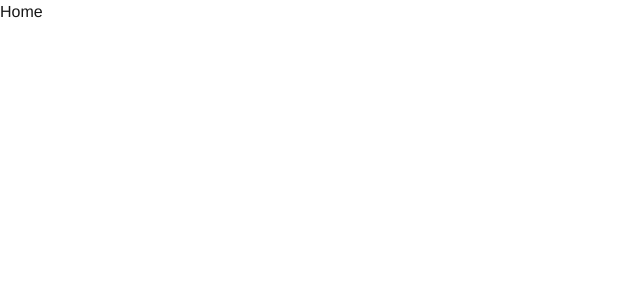
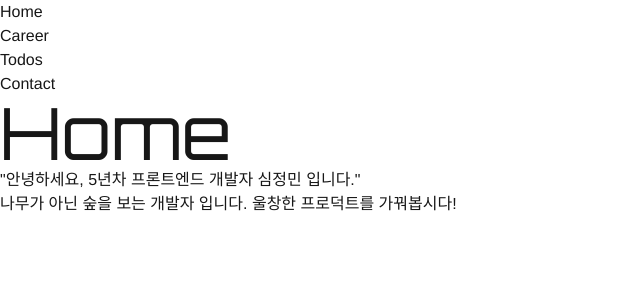
Before and after one commit to simjung418/portfolio-2025, a Next.js app: page / in a window 1280 px wide. Shown: the top 300 px of the page, without its empty margins (0-640 px from the left). Built offline with nearby package versions, Linux system fonts and the light colour scheme.

Commit message:
About 페이지 및 내비게이션 컴포넌트 추가, 홈 및 투두 레이아웃에 섹션 타이틀 통합

```diff
--- /dev/null
+++ b/app/about/page.tsx
@@ -0,0 +1,3 @@
+export default function About () {
+
+}
--- a/app/layout.tsx
+++ b/app/layout.tsx
@@ -1,5 +1,6 @@
 import type { Metadata } from "next";
 import "./globals.css";
+import Navigation from "@/components/navigation";
 
 export const metadata: Metadata = {
   title: {
@@ -19,6 +20,7 @@ export default function RootLayout({
       <body
         className="antialiased"
       >
+        <Navigation/>
         {children}
       </body>
     </html>
--- a/app/page.tsx
+++ b/app/page.tsx
@@ -1,13 +1,19 @@
+import SectionTitle from "@/components/sectionTitle";
+import { getSafePageTitle } from "@/lib/utils";
 import { Metadata } from "next";
 
 export const metadata: Metadata = {
   title: "Home",
 };
 
+const title = getSafePageTitle(metadata);
+
 export default function Home() {
   return (
     <>
-      <div>Home</div>
+      <SectionTitle title={title} />
+      <h3>"안녕하세요, 5년차 프론트엔드 개발자 심정민 입니다."</h3>
+      <p>나무가 아닌 숲을 보는 개발자 입니다. 울창한 프로덕트를 가꿔봅시다!</p>
     </>
   );
 }
--- a/app/todos/layout.tsx
+++ b/app/todos/layout.tsx
@@ -1,8 +1,12 @@
+import SectionTitle from "@/components/sectionTitle";
+import { getSafePageTitle } from "@/lib/utils";
 import { Metadata } from "next";
 
 export const metadata: Metadata = {
   title: "Todos",
 }
+
+const title = getSafePageTitle(metadata);
 
 export default function RootLayout({
   children,
@@ -11,6 +15,7 @@ export default function RootLayout({
 }>) {
   return (
     <div className="bg-neutral-50 h-screen py-10 px-5">
+      <SectionTitle title={title} />
       {children}
     </div>
   );
--- /dev/null
+++ b/components/navigation.tsx
@@ -0,0 +1,14 @@
+import Link from "next/link";
+
+export default function Navigation () {
+  return (
+    <div>
+      <ul>
+        <li><Link href="/"> Home</Link></li>
+        <li><Link href="/todos">Career</Link></li>
+        <li><Link href="/todos">Todos</Link></li>
+        <li><Link href="/todos">Contact</Link></li>
+      </ul>
+    </div>
+  )
+}
--- a/components/sectionTitle.tsx
+++ b/components/sectionTitle.tsx
@@ -5,6 +5,10 @@ const orbitron = Orbitron({
   subsets: ["latin"],
 });
 
-export default function SectionTitle(param: string) {
-  return <h2 className={orbitron.variable}>{param}</h2>;
+interface SectionTitleProps {
+  title: string;
 }
+
+export default function SectionTitle({title}: SectionTitleProps) {
+  return <h2 className={`${orbitron.className} text-7xl font-stretch-ultra-expanded`}>{title}</h2>;
+}
--- /dev/null
+++ b/lib/utils.ts
@@ -0,0 +1,8 @@
+import { Metadata } from "next";
+
+export const getSafePageTitle = (metadata: Metadata) => {
+  if (metadata.title) {
+    return String(metadata.title);
+  }
+  return "";
+}
```
